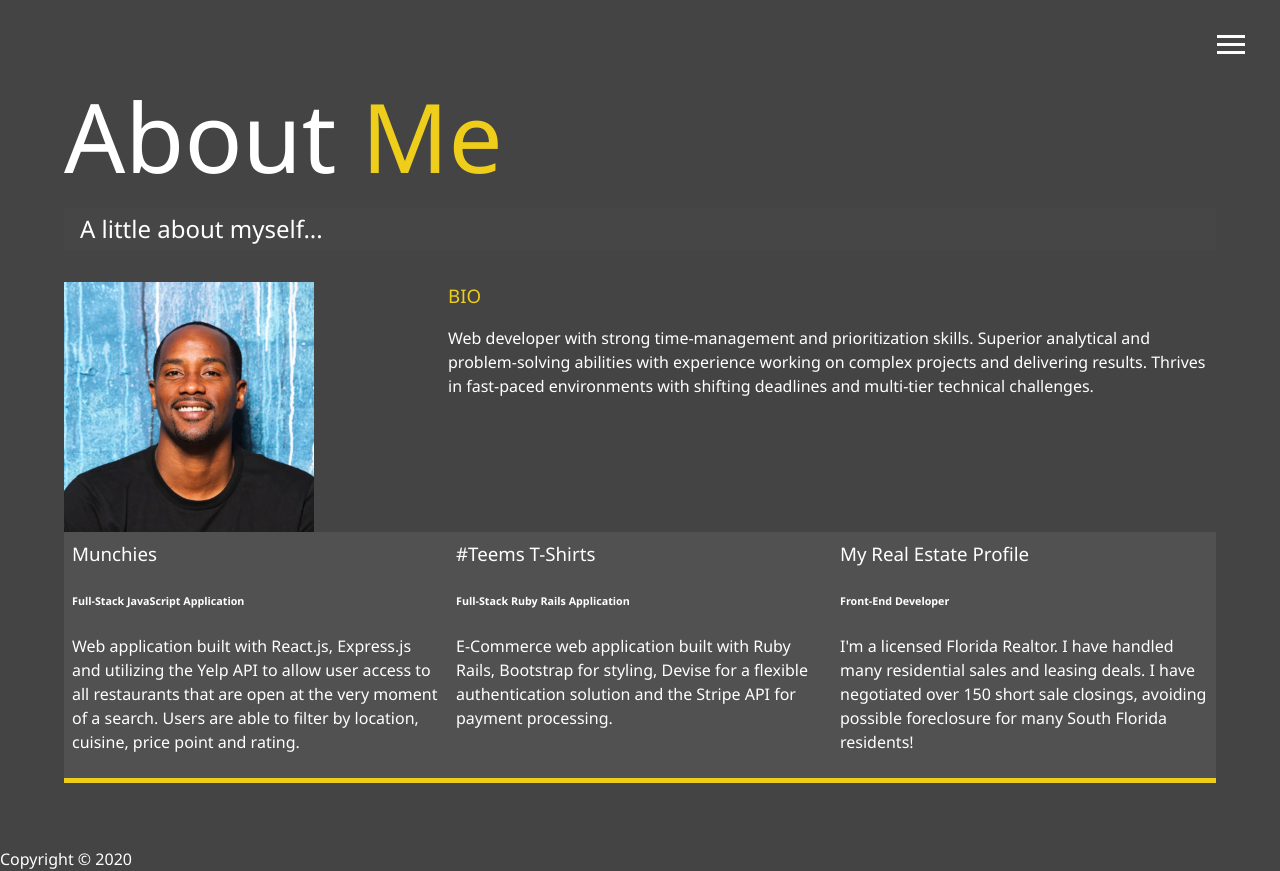
After one commit to KevinKM3/kevin-portfolio2, a PHP site: page /dist/about.html in a window 1280 px wide. The commit adds this page. Run offline with PHP 8.4, Linux system fonts and the light colour scheme; some libraries are stand-ins or nearby versions.

Commit message:
about-me-page

```diff
--- /dev/null
+++ b/dist/about.html
@@ -0,0 +1,101 @@
+<!DOCTYPE html>
+<html lang="en">
+  <head>
+    <script src="https://use.fontawesome.com/509dee8c56.js"></script>
+    <meta charset="UTF-8" />
+    <meta name="viewport" content="width=device-width, initial-scale=1.0" />
+    <link rel="stylesheet" href="css/main.css" />
+    <title>About Me</title>
+  </head>
+  <body>
+    <header>
+      <div class="menu-btn">
+        <div class="btn-line"></div>
+        <div class="btn-line"></div>
+        <div class="btn-line"></div>
+      </div>
+
+      <nav class="menu">
+        <div class="menu-branding">
+          <div class="portrait"></div>
+        </div>
+        <ul class="menu-nav">
+          <li class="nav-item">
+            <a href="/" class="nav-link">
+              Home
+            </a>
+          </li>
+          <li class="nav-item current">
+            <a href="about.html" class="nav-link">
+              About Me
+            </a>
+          </li>
+          <li class="nav-item">
+            <a href="work.html" class="nav-link">
+              My Projects
+            </a>
+          </li>
+          <li class="nav-item">
+            <a href="contact.html" class="nav-link">
+              How To Reach Me
+            </a>
+          </li>
+        </ul>
+      </nav>
+    </header>
+    <main id="about">
+      <h1 class="lg-heading">About <span class="text-secondary">Me</span></h1>
+      <h2 class="sm-heading">
+        A little about myself...
+      </h2>
+      <div class="about-info">
+        <img src="img/kevprofile.png" alt="kevin" class="bio-img" />
+        <div class="bio">
+          <h3 class="text-secondary">BIO</h3>
+          <p>
+            Web developer with strong time-management and prioritization skills.
+            Superior analytical and problem-solving abilities with experience
+            working on complex projects and delivering results. Thrives in
+            fast-paced environments with shifting deadlines and multi-tier
+            technical challenges.
+          </p>
+        </div>
+
+        <div class="job job-1">
+          <h3>Munchies</h3>
+          <h6>Full-Stack JavaScript Application</h6>
+          <p>
+            Web application built with React.js, Express.js and utilizing the
+            Yelp API to allow user access to all restaurants that are open at
+            the very moment of a search. Users are able to filter by location,
+            cuisine, price point and rating.
+          </p>
+        </div>
+
+        <div class="job job-2">
+          <h3>#Teems T-Shirts</h3>
+          <h6>Full-Stack Ruby Rails Application</h6>
+          <p>
+            E-Commerce web application built with Ruby Rails, Bootstrap for
+            styling, Devise for a flexible authentication solution and the
+            Stripe API for payment processing.
+          </p>
+        </div>
+
+        <div class="job job-3">
+          <h3>My Real Estate Profile</h3>
+          <h6>Front-End Developer</h6>
+          <p>
+            I'm a licensed Florida Realtor. I have handled many residential
+            sales and leasing deals. I have negotiated over 150 short sale
+            closings, avoiding possible foreclosure for many South Florida
+            residents!
+          </p>
+        </div>
+      </div>
+    </main>
+
+    <footer id="main-footer">Copyright &copy; 2020</footer>
+    <script src="js/main.js"></script>
+  </body>
+</html>
--- a/dist/css/main.css
+++ b/dist/css/main.css
@@ -55,7 +55,7 @@
     .menu-branding .portrait {
       width: 250px;
       height: 250px;
-      background: url("../img/kevin.jpg");
+      background: url("../img/kevprofile.png");
       border-radius: 50%;
       border: solid 3px #eece1a; }
   .menu .nav-item {
@@ -111,7 +111,11 @@
     font-size: 24px; }
   .menu-branding {
     height: 25vh;
-    transform: translate3d(100%, 0, 0); } }
+    transform: translate3d(100%, 0, 0); }
+    .menu-branding .portrait {
+      background: url("../img/smallprofile.png");
+      width: 150px;
+      height: 150px; } }
 
 @media screen and (max-width: 500px) {
   main#home h1 {
@@ -122,7 +126,7 @@
 
 body {
   background: #444;
-  color: white;
+  color: #fff;
   height: 100%;
   margin: 0;
   font-family: "Segoe UI", Tahoma, Geneva, Verdana, sans-serif;
@@ -183,3 +187,26 @@ main {
     overflow: hidden; }
     main#home h1 {
       margin-top: 20vh; }
+
+.about-info {
+  display: grid;
+  grid-template-areas: "bioimage bio bio" "job1 job2 job3";
+  grid-template-columns: repeat(3, 1fr); }
+  .about-info .bio-image {
+    grid-area: bioimage;
+    margin: auto;
+    border-radius: 50%;
+    border: #eece1a 3px, solid; }
+  .about-info .bio {
+    grid-area: bio;
+    grid-area: 1.5rem; }
+  .about-info .job-1 {
+    grid-area: job1; }
+  .about-info .job-2 {
+    grid-area: job2; }
+  .about-info .job-3 {
+    grid-area: job3; }
+  .about-info .job {
+    background: #515151;
+    padding: 0.5rem;
+    border-bottom: #eece1a 5px solid; }
--- a/dist/index.html
+++ b/dist/index.html
@@ -26,17 +26,17 @@
             </a>
           </li>
           <li class="nav-item">
-            <a href="/about.html" class="nav-link">
+            <a href="about.html" class="nav-link">
               About Me
             </a>
           </li>
           <li class="nav-item">
-            <a href="/work.html" class="nav-link">
+            <a href="work.html" class="nav-link">
               My Projects
             </a>
           </li>
           <li class="nav-item">
-            <a href="/contact.html" class="nav-link">
+            <a href="contact.html" class="nav-link">
               How To Reach Me
             </a>
           </li>
--- a/scss/_config.scss
+++ b/scss/_config.scss
@@ -29,6 +29,15 @@ $background-opacity: 0.9;
   }
 }
 
+// Set text color
+@function set-text-color($color) {
+  @if (lightness($color) > 40) {
+    @return #000;
+  } @else {
+    @return #fff;
+  }
+}
+
 // Media Query Mixins
 @mixin mediaSm {
   @media screen and (max-width: 500px) {
--- a/scss/_menu.scss
+++ b/scss/_menu.scss
@@ -12,7 +12,7 @@
     width: 28px;
     height: 3px;
     margin: 0 0 5px 0;
-    background: #fff;
+    background: set-text-color($primary-color);
     @include easeOut;
   }
 
@@ -92,7 +92,7 @@
     .portrait {
       width: 250px;
       height: 250px;
-      background: url("../img/kevin.jpg");
+      background: url("../img/kevprofile.png");
       border-radius: 50%;
       border: solid 3px $secondary-color;
     }
@@ -117,7 +117,7 @@
     text-transform: uppercase;
     padding: 1rem 0;
     font-weight: 300;
-    color: #fff;
+    color: set-text-color($primary-color);
     text-decoration: none;
     @include easeOut;
 
--- a/scss/_mobile.scss
+++ b/scss/_mobile.scss
@@ -38,6 +38,12 @@
   .menu-branding {
     height: 25vh;
     transform: translate3d(100%, 0, 0);
+
+    .portrait {
+      background: url("../img/smallprofile.png");
+      width: 150px;
+      height: 150px;
+    }
   }
 }
 
--- a/scss/main.scss
+++ b/scss/main.scss
@@ -9,7 +9,7 @@
 body {
   @include background;
   background: $primary-color;
-  color: white;
+  color: set-text-color($primary-color);
   height: 100%;
   margin: 0;
   font-family: "Segoe UI", Tahoma, Geneva, Verdana, sans-serif;
@@ -71,3 +71,41 @@ main {
     }
   }
 }
+
+.about-info {
+  display: grid;
+  grid-template-areas:
+    "bioimage bio bio"
+    "job1 job2 job3";
+  grid-template-columns: repeat(3, 1fr);
+
+  .bio-image {
+    grid-area: bioimage;
+    margin: auto;
+    border-radius: 50%;
+    border: $secondary-color 3px, solid;
+  }
+
+  .bio {
+    grid-area: bio;
+    grid-area: 1.5rem;
+  }
+
+  .job-1 {
+    grid-area: job1;
+  }
+
+  .job-2 {
+    grid-area: job2;
+  }
+
+  .job-3 {
+    grid-area: job3;
+  }
+
+  .job {
+    background: lighten($primary-color, 5);
+    padding: 0.5rem;
+    border-bottom: $secondary-color 5px solid;
+  }
+}
```
Also changed, not shown: dist/img/kev.jpeg (deleted), dist/img/kevin.jpg (deleted), dist/img/kevprofile.png (added), dist/img/smallprofile.png (added).
